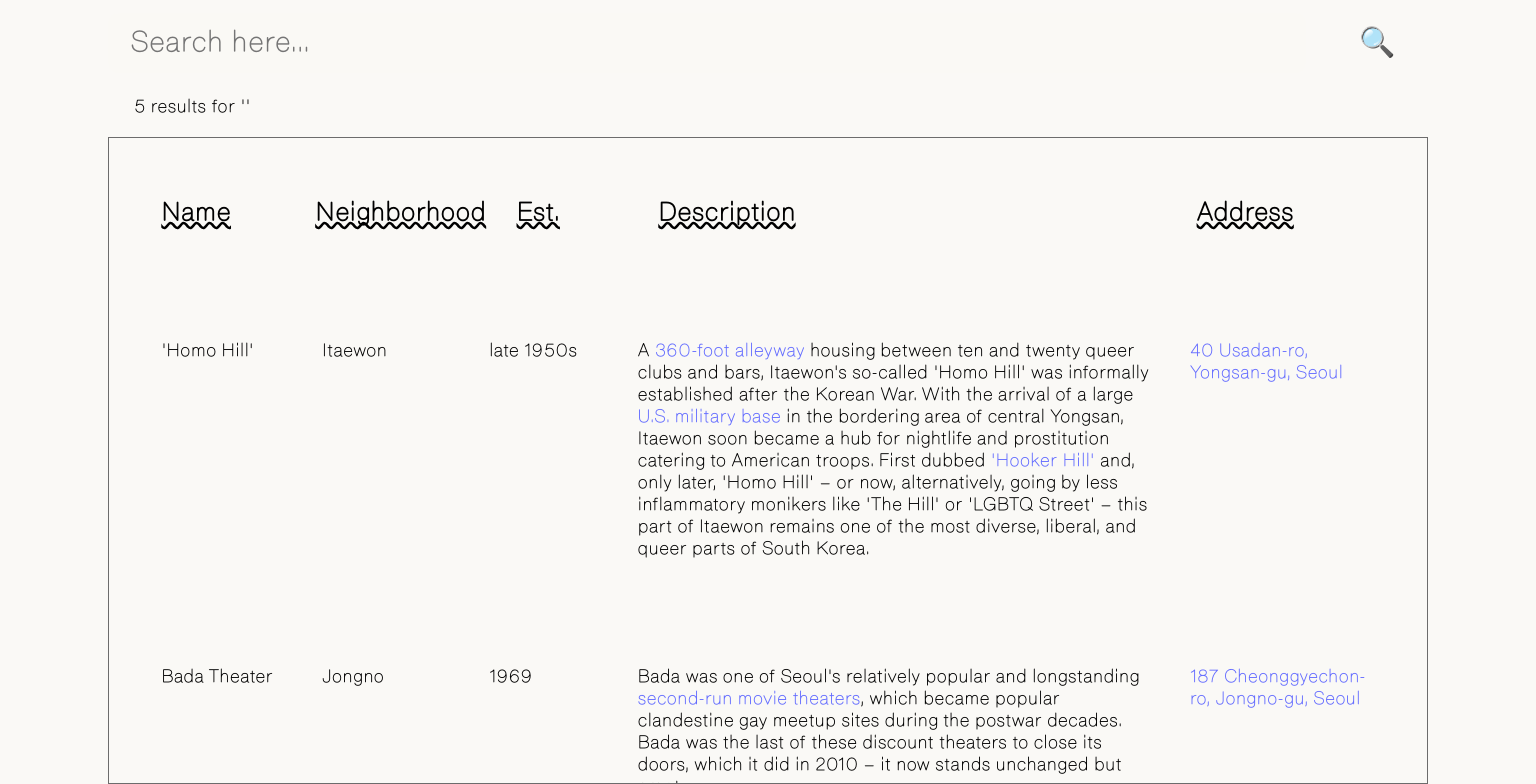
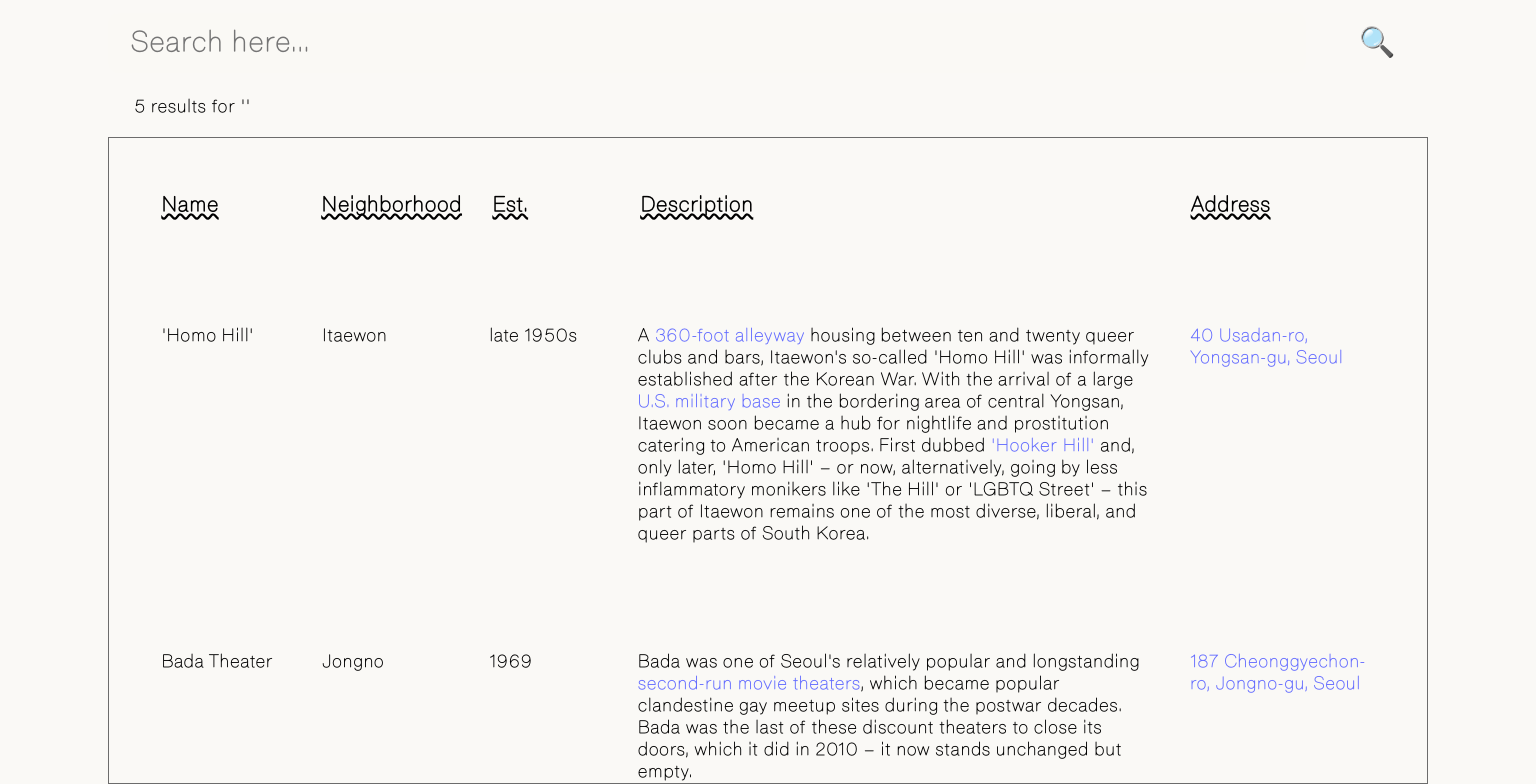
Before and after one commit to rileyseow/mapping-queer-seoul, a React (Vite) app: page / in a window 1536 px wide. Shown: the part 2140-2924 px from the top of the page. Built offline with nearby package versions, Linux system fonts and the light colour scheme.

Commit message:
Quick fix: remove ruleset making database header row bigger for viewports 1440px+. (Throws off alignment with other rows of data.)

```diff
--- a/src/App.css
+++ b/src/App.css
@@ -831,9 +831,6 @@ footer {
   .Database--search, .Database--searchbar {
     font-size:1.9vw;
   }
-  .Database--headerRow {
-    font-size:1.7vw;
-  }
   fieldset, footer, .Database--subtext, .Database--resultCount, .Gallery--container div {
     font-size:1.2vw;
   }
```
